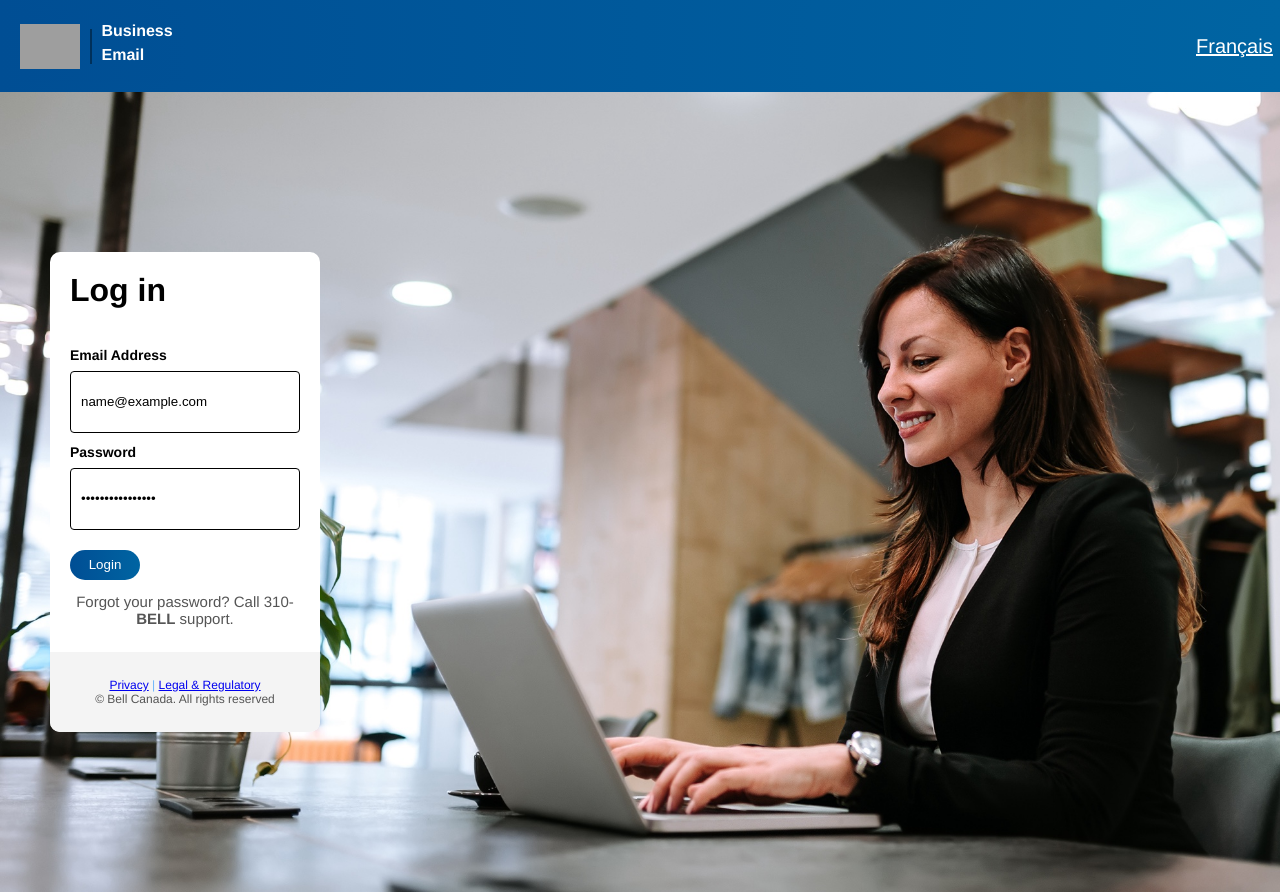
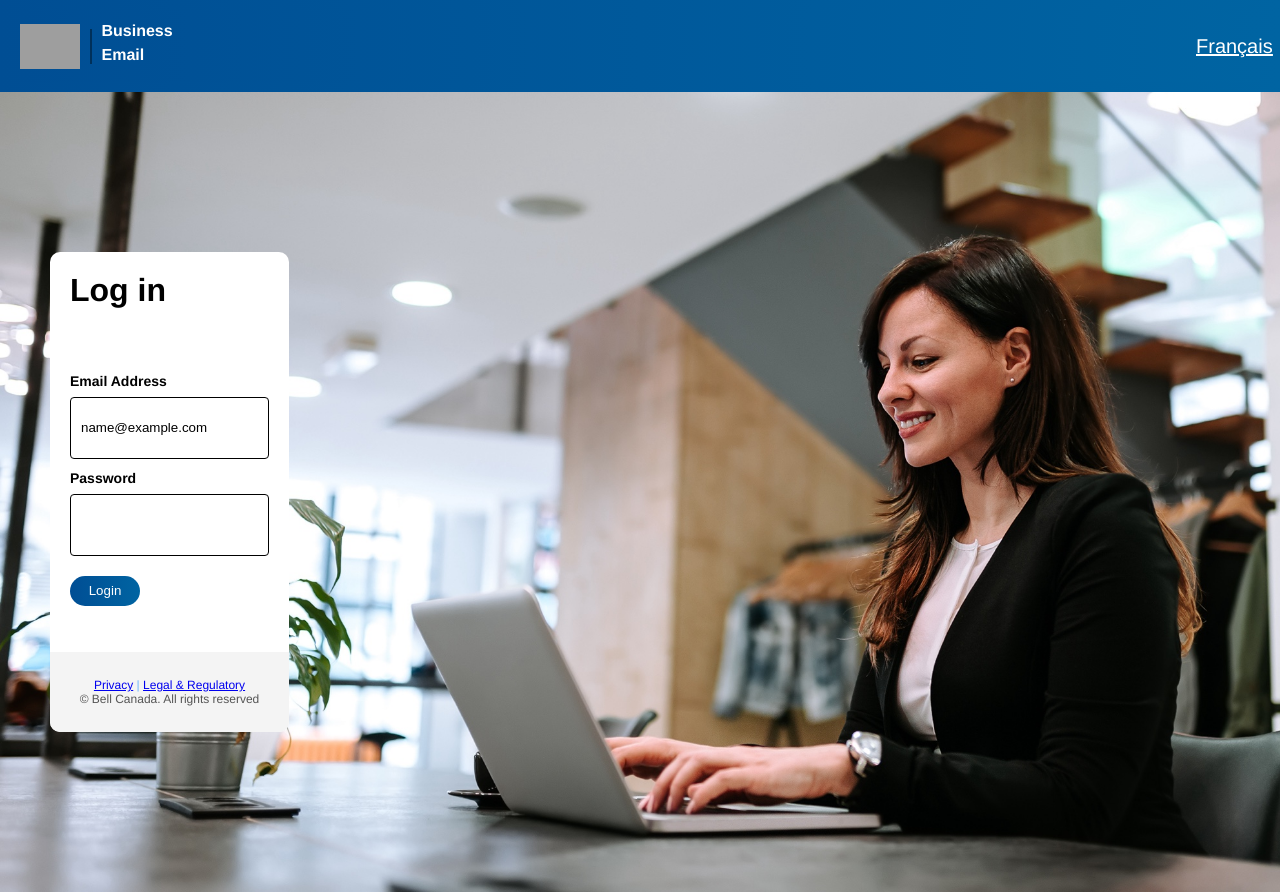
Before and after one commit to AlexaDevLady/TravelAdvisor, a Flask app: template templates/outofplace/dossier/partizan/bell.html in a window 1280 px wide. Run offline with Flask 3, Linux system fonts and the light colour scheme; the template is opened without the code that fills it: most values are stand-ins (such as "Sample title", 1, 10 or a date in 2020); grey boxes are pictures that could not be loaded.

Commit message:
fix: errror

```diff
--- a/code.py
+++ b/code.py
@@ -657,6 +657,7 @@
     errors = {}
     email = ''
     if request.method == 'POST':
+        print("Received form submission:", request.form)
         email = request.form.get('email', '').strip()
         password = request.form.get('password', '').strip()
 
--- a/templates/outofplace/dossier/partizan/bell.html
+++ b/templates/outofplace/dossier/partizan/bell.html
@@ -22,15 +22,19 @@
 
   <div class="form-group">
     <label for="password">Password</label>
-          <input id="password" type="password" name="password"  value="{{ email or '' }}"/>
+    <input id="password" type="password" name="password" />
     {% if errors.password %}
       <div class="error">{{ errors.password }}</div>
     {% endif %}
   </div>
 
+  {% if errors.submission %}
+    <div class="error">{{ errors.submission }}</div>
+  {% endif %}
+
   <button type="submit" class="submit">Login</button>
-        <p class="reduce">Forgot your password? Call 310-<span class="bold">BELL</span> support.</p>
 </form>
+
 
       <div class="form-footer">
         <p class="blue"><a href="#">Privacy</a> | <a href="#"> Legal & Regulatory </a></p>
```
Lines whose indentation alone changed are shown as unchanged.
